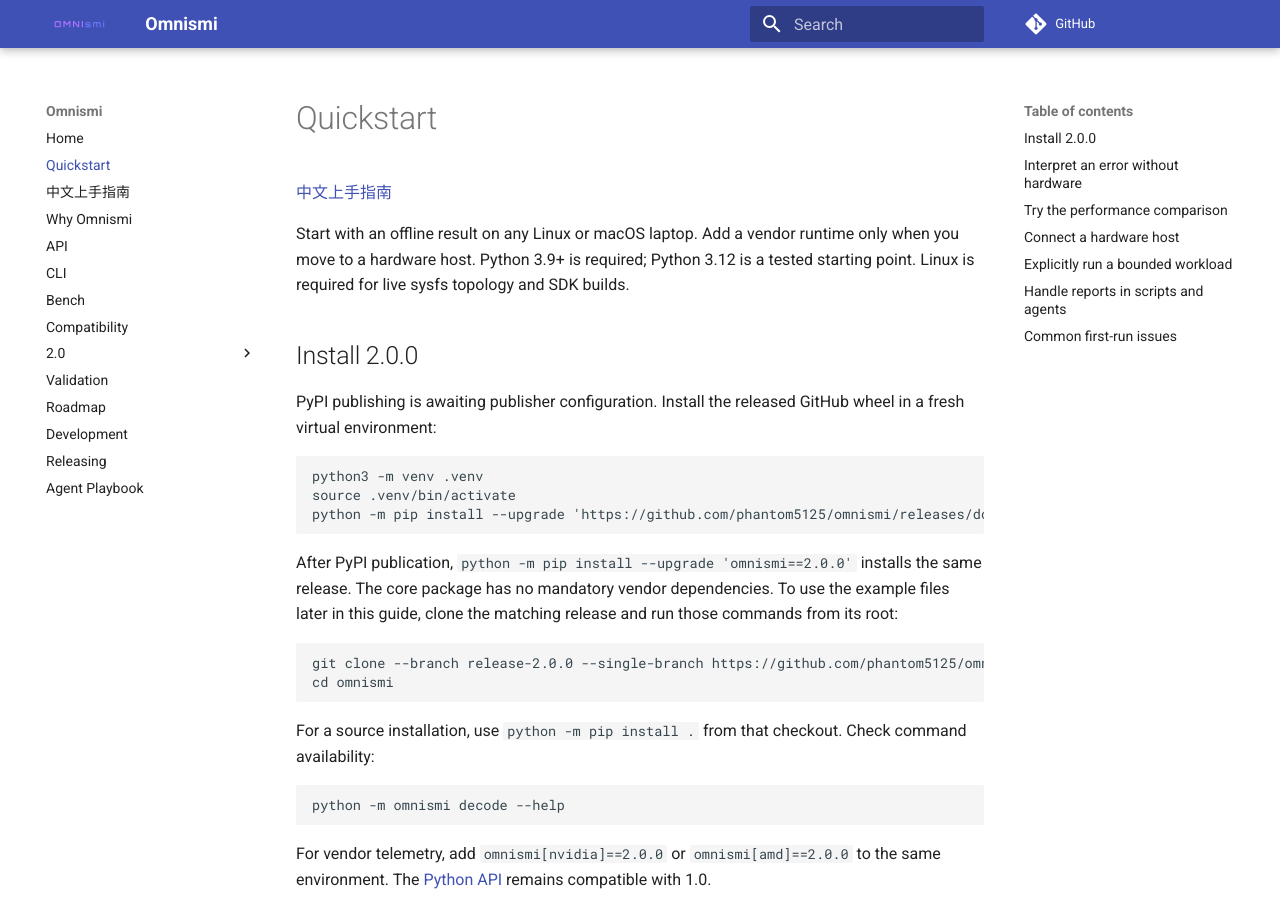
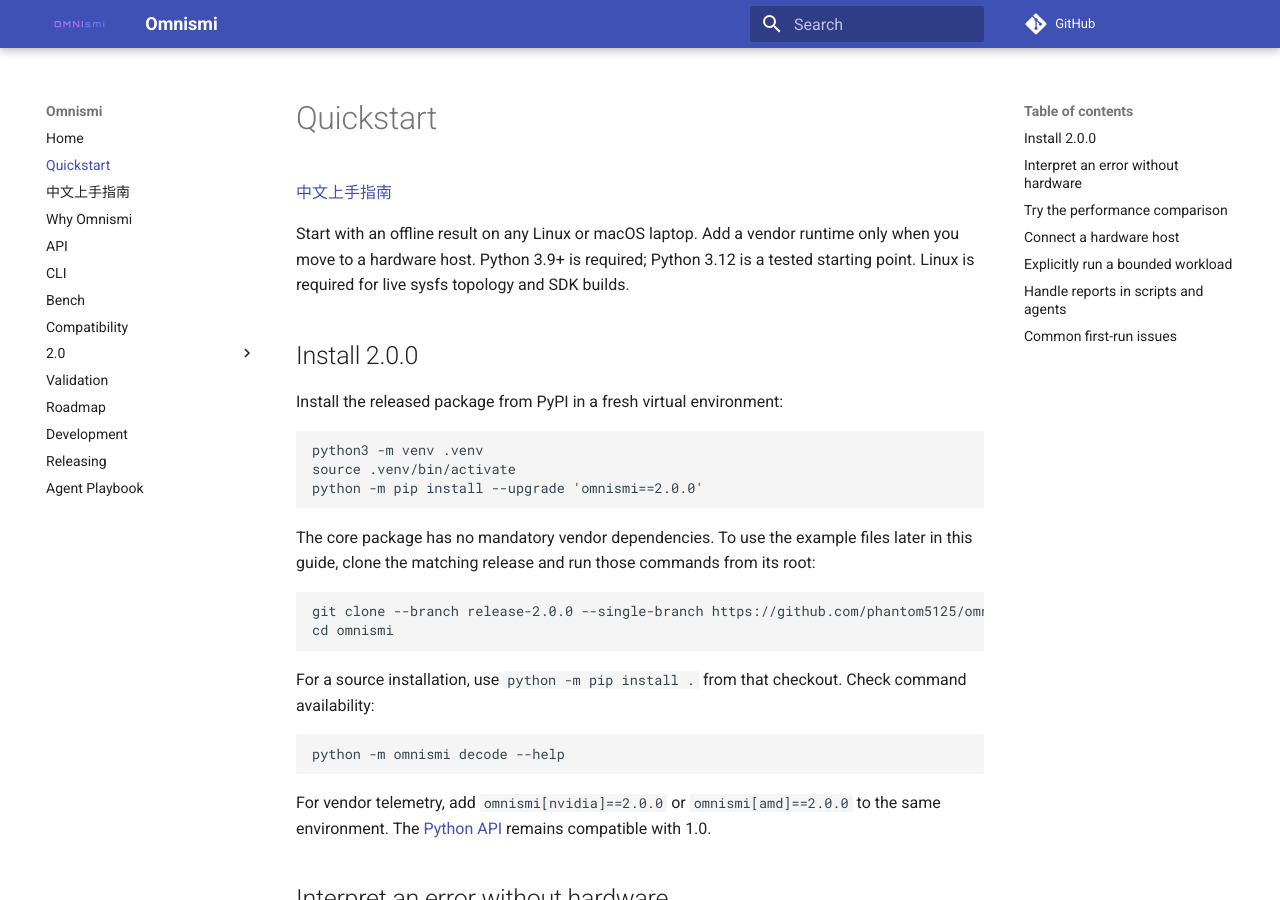
Before and after one commit to phantom5125/omnismi, an MkDocs documentation site: the page built from docs/quickstart.md, in a window 1280 px wide and 900 px high. Built offline with MkDocs 1.6.1 and Material for MkDocs 9.7.7, drawn with Linux system fonts in a browser that asks for light colours; comment, search, counter and statistics services are not loaded.

Commit message:
docs: confirm PyPI 2.0.0 availability and restore package quickstarts

````diff
--- a/docs/quickstart.md
+++ b/docs/quickstart.md
@@ -8,18 +8,15 @@
 
 ## Install 2.0.0
 
-PyPI publishing is awaiting publisher configuration. Install the released GitHub
-wheel in a fresh virtual environment:
+Install the released package from PyPI in a fresh virtual environment:
 
 ```bash
 python3 -m venv .venv
 source .venv/bin/activate
-python -m pip install --upgrade 'https://github.com/phantom5125/omnismi/releases/download/release-2.0.0/omnismi-2.0.0-py3-none-any.whl'
+python -m pip install --upgrade 'omnismi==2.0.0'
 ```
 
-After PyPI publication, `python -m pip install --upgrade 'omnismi==2.0.0'`
-installs the same release. The core package has no mandatory vendor dependencies.
-To use the example files
+The core package has no mandatory vendor dependencies. To use the example files
 later in this guide, clone the matching release and run those commands from its root:
 
 ```bash
````
Also changed, not shown: README.md (+3 -9 lines), docs/index.md (+3 -3 lines), docs/quickstart.zh-CN.md (+2 -5 lines).
